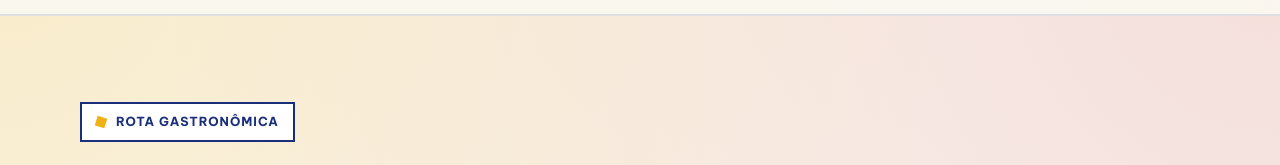
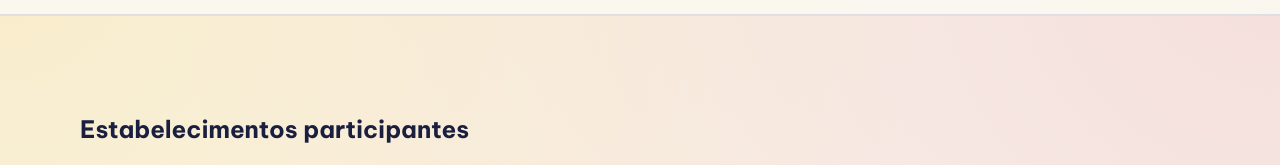
Before and after one commit to valliseventos/jualiterario, a plain HTML site: page rota-gastronomica-jua-literaria-2026/restaurantes.html in a window 1280 px wide. Shown: the part 60-225 px from the top of the page. Drawn offline with nearby package versions, Linux system fonts and the light colour scheme; a web font is replaced by a local one.

Commit message:
Add files via upload

```diff
--- a/rota-gastronomica-jua-literaria-2026/restaurantes.html
+++ b/rota-gastronomica-jua-literaria-2026/restaurantes.html
@@ -27,7 +27,6 @@
     <div class="container">
       <section class="section-spacing" style="padding-top: 40px; padding-bottom: 120px;">
         <div class="section-heading">
-          <p class="section-label">Rota Gastronômica</p>
           <h1>Estabelecimentos participantes</h1>
           <p style="font-size: 1.1rem; color: var(--color-text-soft); margin-top: 12px;">Conheça todos os estabelecimentos da rota e descubra o prato especial de cada um.</p>
         </div>
```
